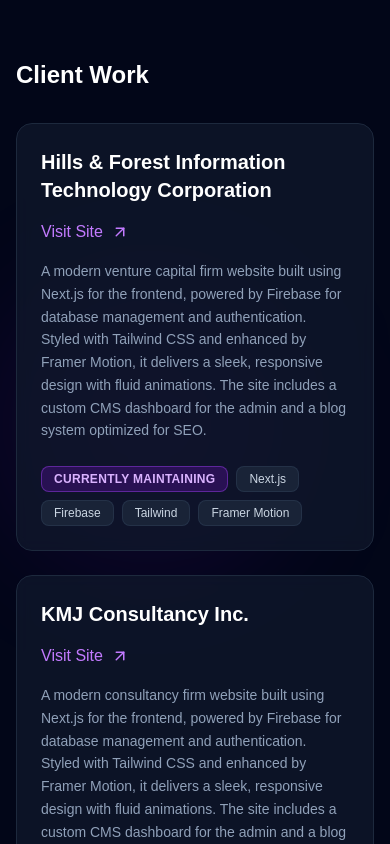
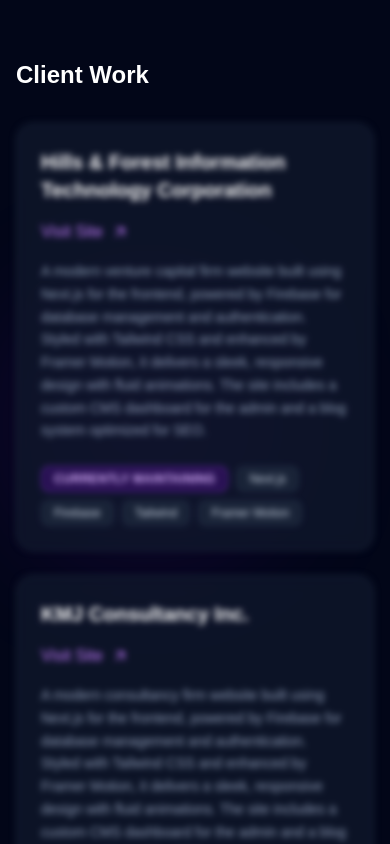
Before and after one commit to johngabrielcorgado/my-portfolio, a Next.js app in the folder my-portfolio/: page / in a window 390 px wide. Shown: the part 3820-4664 px from the top of the page. Built offline with nearby package versions, Linux system fonts and the light colour scheme.

Commit message:
version 3.3.2 (mobile view fix for project cards flicker issue in mobile view)

```diff
--- a/my-portfolio/app/components/Projects.tsx
+++ b/my-portfolio/app/components/Projects.tsx
@@ -50,8 +50,8 @@
 export default function Projects() {
   const prefersReducedMotion = useReducedMotion();
   const isMobile = useIsMobile();
-  const shouldAnimate = !prefersReducedMotion;
-  const shouldAnimateBackground = shouldAnimate && !isMobile;
+  const shouldAnimate = !prefersReducedMotion && !isMobile;
+  const shouldAnimateBackground = shouldAnimate;
   const revealSpring = useMemo(
     () => ({
       type: "spring" as const,
@@ -74,11 +74,11 @@
   const hoverMotion = useMemo(() => {
     if (!shouldAnimate) return undefined;
     return {
-      y: isMobile ? -2 : -6,
-      scale: isMobile ? 1.01 : 1.02,
-      transition: { duration: isMobile ? 0.14 : 0.12, ease: "easeOut" as const },
+      y: -6,
+      scale: 1.02,
+      transition: { duration: 0.12, ease: "easeOut" as const },
     };
-  }, [shouldAnimate, isMobile]);
+  }, [shouldAnimate]);
   const projectInitial = useMemo(() => {
     if (!shouldAnimate) return false;
     return { opacity: 0, y: isMobile ? 10 : 16, filter: "blur(3px)" };
```
